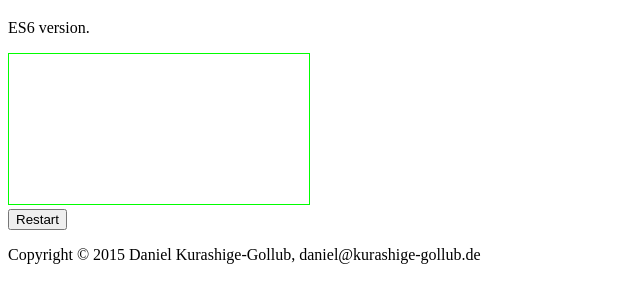
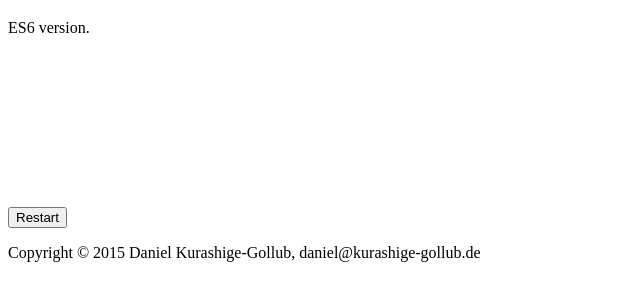
Before and after one commit to dgollub/js10, a website with bundled scripts: page src/es6/index.html in a window 1280 px wide. Shown: the part 61-364 px from the top of the page, without its empty margins (0-640 px from the left). Built offline with nearby package versions, Linux system fonts and the light colour scheme.

```diff
--- a/src/es6/scss/app.scss
+++ b/src/es6/scss/app.scss
@@ -9,5 +9,5 @@
 }
 
 #board {
-    border: 1px solid lime;
+    // border: 1px solid lime;
 }
```
Also changed, not shown: src/es6/package.json (+10 -1 lines), src/es6/dist/app.css, src/es6/dist/app.js, src/es6/dist/vendor.min.js, 2 other files.
